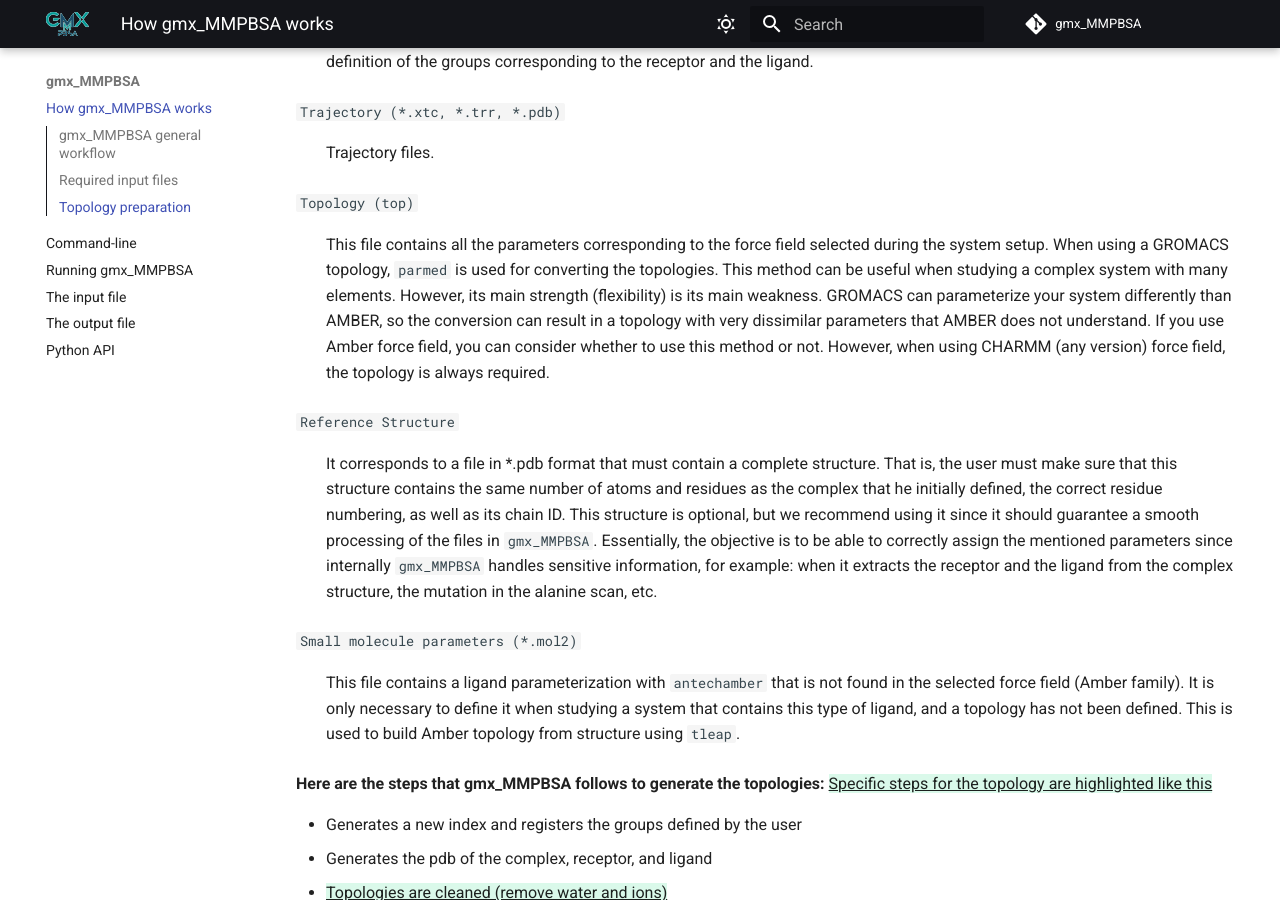
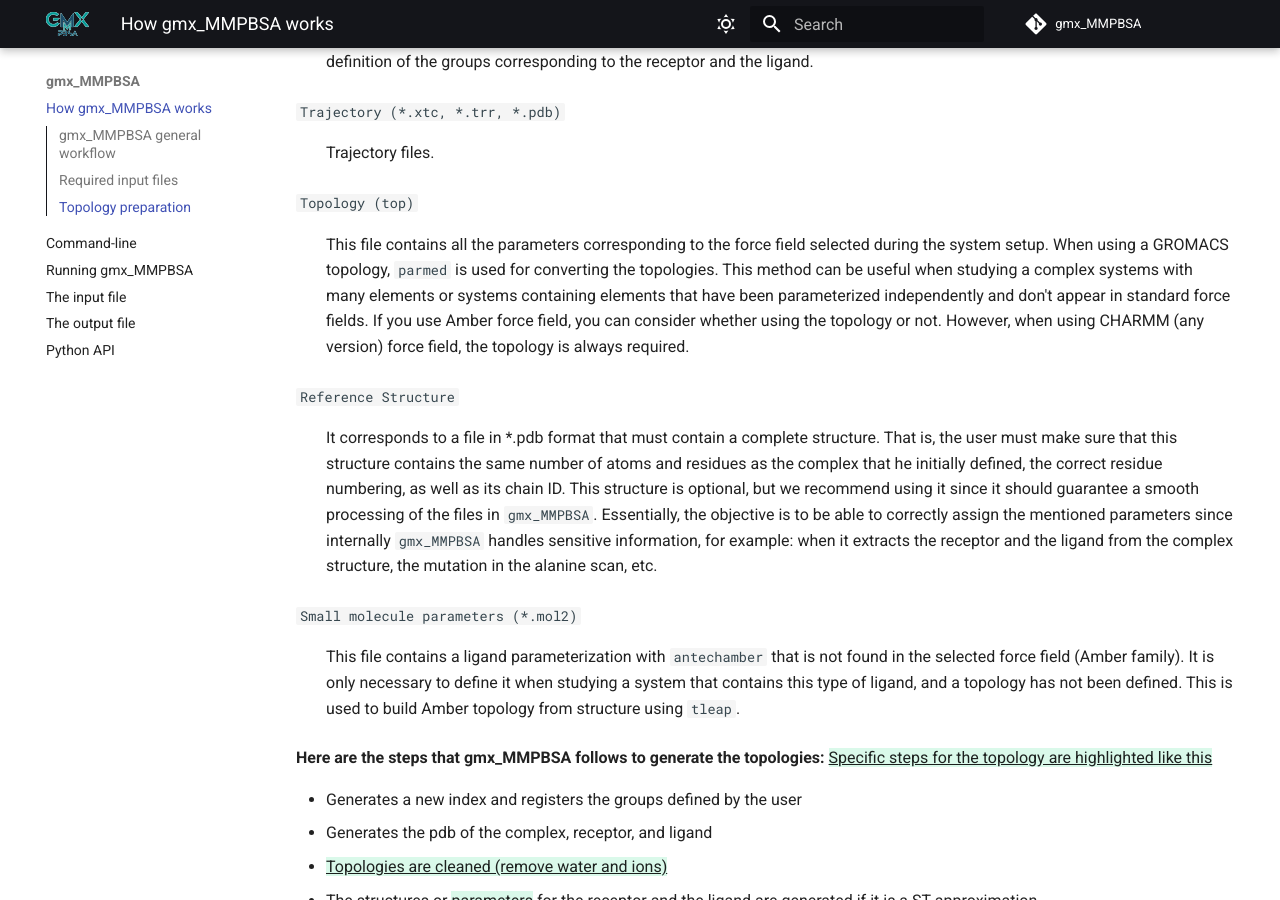
Before and after one commit to Valdes-Tresanco-MS/gmx_MMPBSA, an MkDocs documentation site: the page built from docs/howworks.md, in a window 1280 px wide and 900 px high, scrolled down 2512 px. Built offline with MkDocs 1.6.1 and Material for MkDocs 9.7.7, drawn with Linux system fonts in a browser that asks for light colours; comment, search, counter and statistics services are not loaded.

Commit message:
update doc

```diff
--- a/docs/howworks.md
+++ b/docs/howworks.md
@@ -84,11 +84,9 @@ In this section, we will go in detail about each file and what they are used for
 `Topology (top)`
 :   This file contains all the parameters corresponding to the force field selected during the system setup. When using
     a GROMACS topology, `parmed` is used for converting the topologies. This method can be useful when studying a
-    complex system with many elements. However, its main strength (flexibility) is its
-    main weakness. GROMACS can parameterize your system differently than AMBER, so the conversion can result in a
-    topology with very dissimilar parameters that AMBER does not understand. If you use Amber force field, you can
-    consider whether to use this method or not. However, when using CHARMM (any version) force field, the topology
-    is always required.
+    complex systems with many elements or systems containing elements that have been parameterized independently and
+    don't appear in standard force fields. If you use Amber force field, you can consider whether using the topology or
+    not. However, when using CHARMM (any version) force field, the topology is always required.
 
 `Reference Structure`
 :   It corresponds to a file in *.pdb format that must contain a complete structure. That is, the user must make sure
```
